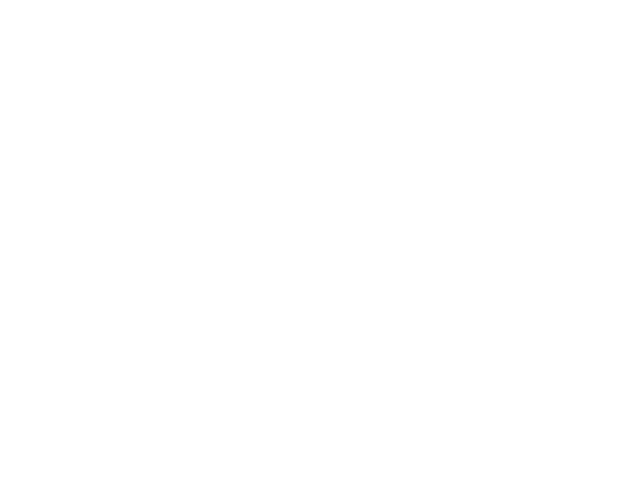
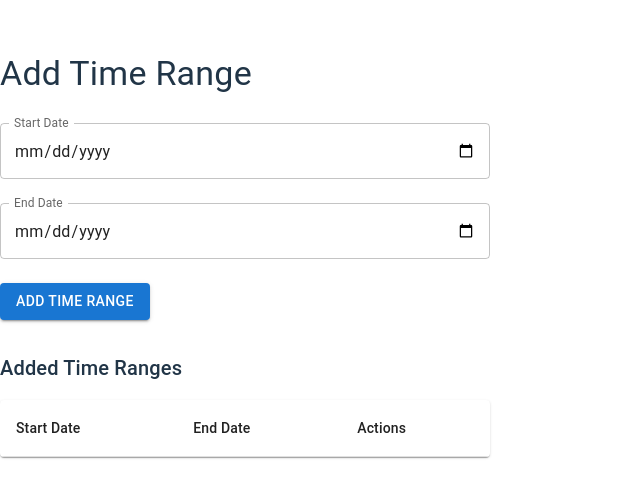
Before and after one commit to galoisz/InvestmentGuru, a React (Vite) app in the folder client-portfolio/: page /time-range in a window 1280 px wide. Before the commit this address had no page. Shown: the part 145-642 px from the top of the page, without its empty margins (0-640 px from the left). Built offline with nearby package versions, Linux system fonts and the light colour scheme.

Commit message:
add time range component

```diff
--- a/client-portfolio/package.json
+++ b/client-portfolio/package.json
@@ -15,6 +15,7 @@
     "@mui/icons-material": "^6.1.6",
     "@mui/material": "^6.1.6",
     "axios": "^1.7.7",
+    "date-fns": "^4.1.0",
     "formik": "^2.4.6",
     "mobx": "^6.13.5",
     "mobx-react-lite": "^4.0.7",
--- a/client-portfolio/src/App.tsx
+++ b/client-portfolio/src/App.tsx
@@ -4,6 +4,7 @@
 import About from "./trial/pages/About";
 import ContactForm from "./trial/components/ContactForm";
 import StockForm from "./trial/components/StockForm";
+import TimeRangeForm from "./trial/components/TimeRangeForm";
 
 const App: React.FC = () => (
   <>
@@ -12,6 +13,7 @@
       <Route path="/about" element={<About />} />
       <Route path="/contact" element={<ContactForm />} />
       <Route path="/stock" element={<StockForm />} />
+      <Route path="/time-range" element={<TimeRangeForm />} />
     </Routes>
   </>
 );
--- /dev/null
+++ b/client-portfolio/src/trial/components/TimeRangeForm.tsx
@@ -0,0 +1,170 @@
+// src/components/TimeRangeForm.tsx
+import React, { useState } from "react";
+import {
+  Box,
+  Button,
+  TextField,
+  Table,
+  TableBody,
+  TableCell,
+  TableContainer,
+  TableHead,
+  TableRow,
+  Paper,
+  Typography,
+  FormHelperText,
+  IconButton,
+} from "@mui/material";
+import DeleteIcon from "@mui/icons-material/Delete";
+import { useFormik } from "formik";
+import * as Yup from "yup";
+import { isBefore, isAfter, parseISO, isWithinInterval, format } from "date-fns";
+
+interface TimeRange {
+  startDate: string;
+  endDate: string;
+}
+
+
+const validationSchema = Yup.object({
+    startDate: Yup.date()
+      .required("Start date is required")
+      .transform((value, originalValue) => {
+        return typeof originalValue === "string" ? parseISO(originalValue) : value;
+      }),
+    endDate: Yup.date()
+      .required("End date is required")
+      .transform((value, originalValue) => {
+        return typeof originalValue === "string" ? parseISO(originalValue) : value;
+      })
+      .test("is-after-start", "End date must be after start date", function (value) {
+        const { startDate } = this.parent;
+        // Only run the test if both dates are valid
+        return startDate && value ? isAfter(value, startDate) : true;
+      }),
+  });
+
+const TimeRangeForm: React.FC = () => {
+  const [timeRanges, setTimeRanges] = useState<TimeRange[]>([]);
+  const [formError, setFormError] = useState<string | null>(null);
+
+  const formik = useFormik({
+    initialValues: {
+      startDate: "",
+      endDate: "",
+    },
+    validationSchema,
+    onSubmit: (values, { resetForm }) => {
+      const formattedRange: TimeRange = {
+        startDate: format(parseISO(values.startDate), "yyyy-MM-dd"),
+        endDate: format(parseISO(values.endDate), "yyyy-MM-dd"),
+      };
+
+      // Check for overlapping ranges
+      const isOverlap = timeRanges.some((range) =>
+        isWithinInterval(parseISO(formattedRange.startDate), {
+          start: parseISO(range.startDate),
+          end: parseISO(range.endDate),
+        }) ||
+        isWithinInterval(parseISO(formattedRange.endDate), {
+          start: parseISO(range.startDate),
+          end: parseISO(range.endDate),
+        })
+      );
+
+      if (isOverlap) {
+        setFormError("Time ranges cannot overlap.");
+        return;
+      }
+
+      setTimeRanges([...timeRanges, formattedRange]);
+      resetForm();
+      setFormError(null); // Clear any existing error
+    },
+  });
+
+  const handleRemoveRange = (index: number) => {
+    setTimeRanges((prevRanges) => prevRanges.filter((_, i) => i !== index));
+  };
+
+  return (
+    <Box>
+      <Typography variant="h4" gutterBottom>
+        Add Time Range
+      </Typography>
+      <form onSubmit={formik.handleSubmit}>
+        <TextField
+          fullWidth
+          margin="normal"
+          label="Start Date"
+          name="startDate"
+          type="date"
+          InputLabelProps={{ shrink: true }}
+          value={formik.values.startDate}
+          onChange={formik.handleChange}
+          error={formik.touched.startDate && Boolean(formik.errors.startDate)}
+          helperText={formik.touched.startDate && formik.errors.startDate}
+        />
+        <TextField
+          fullWidth
+          margin="normal"
+          label="End Date"
+          name="endDate"
+          type="date"
+          InputLabelProps={{ shrink: true }}
+          value={formik.values.endDate}
+          onChange={formik.handleChange}
+          error={formik.touched.endDate && Boolean(formik.errors.endDate)}
+          helperText={formik.touched.endDate && formik.errors.endDate}
+        />
+        <Button
+          type="submit"
+          variant="contained"
+          color="primary"
+          sx={{ mt: 2 }}
+        >
+          Add Time Range
+        </Button>
+        {formError && (
+          <FormHelperText error sx={{ mt: 1 }}>
+            {formError}
+          </FormHelperText>
+        )}
+      </form>
+
+      <Typography variant="h6" sx={{ mt: 4 }}>
+        Added Time Ranges
+      </Typography>
+
+      <TableContainer component={Paper} sx={{ mt: 2 }}>
+        <Table>
+          <TableHead>
+            <TableRow>
+              <TableCell>Start Date</TableCell>
+              <TableCell>End Date</TableCell>
+              <TableCell>Actions</TableCell>
+            </TableRow>
+          </TableHead>
+          <TableBody>
+            {timeRanges.map((range, index) => (
+              <TableRow key={index}>
+                <TableCell>{range.startDate}</TableCell>
+                <TableCell>{range.endDate}</TableCell>
+                <TableCell>
+                  <IconButton
+                    color="secondary"
+                    onClick={() => handleRemoveRange(index)}
+                  >
+                    <DeleteIcon />
+                  </IconButton>
+                </TableCell>
+              </TableRow>
+            ))}
+          </TableBody>
+        </Table>
+      </TableContainer>
+    </Box>
+  );
+};
+
+export default TimeRangeForm;
```
Also changed, not shown: 1 other file (tests, documents, lock files or other folders).
